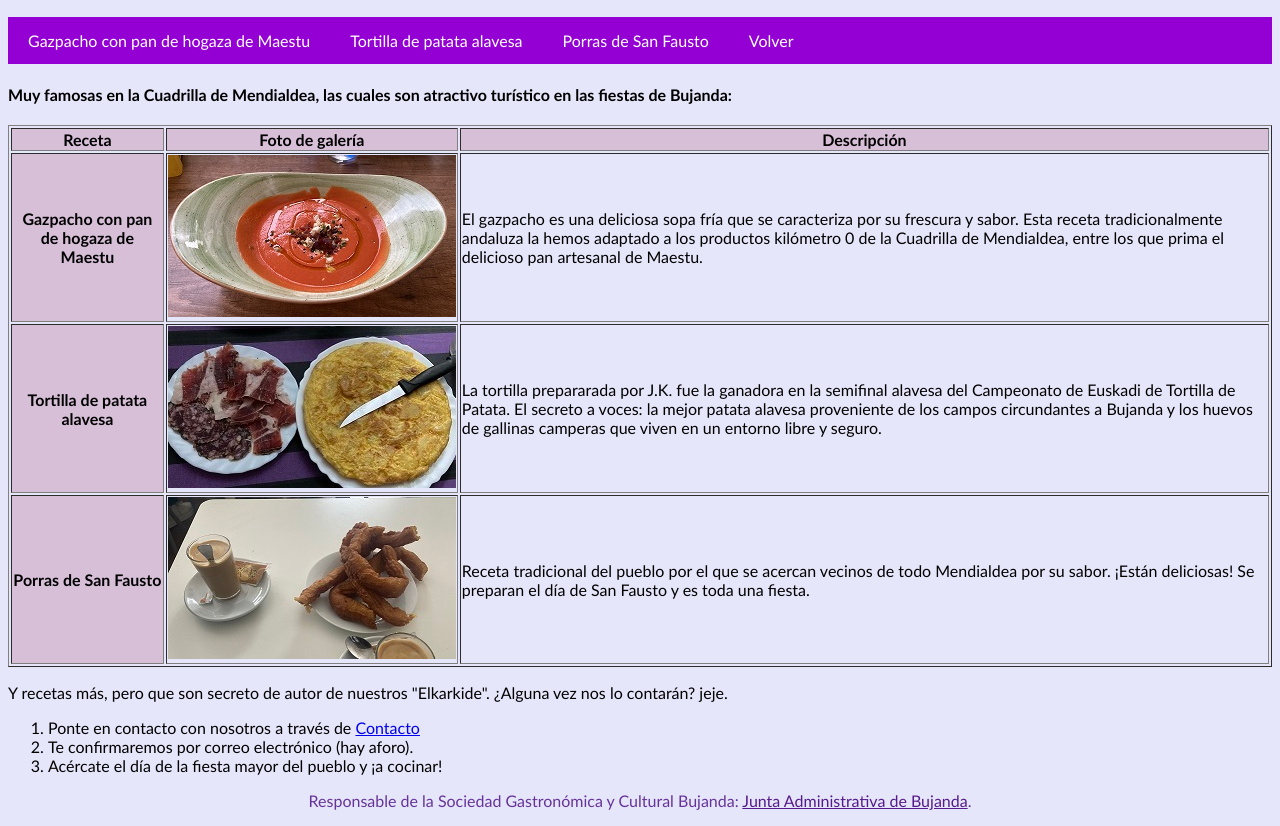
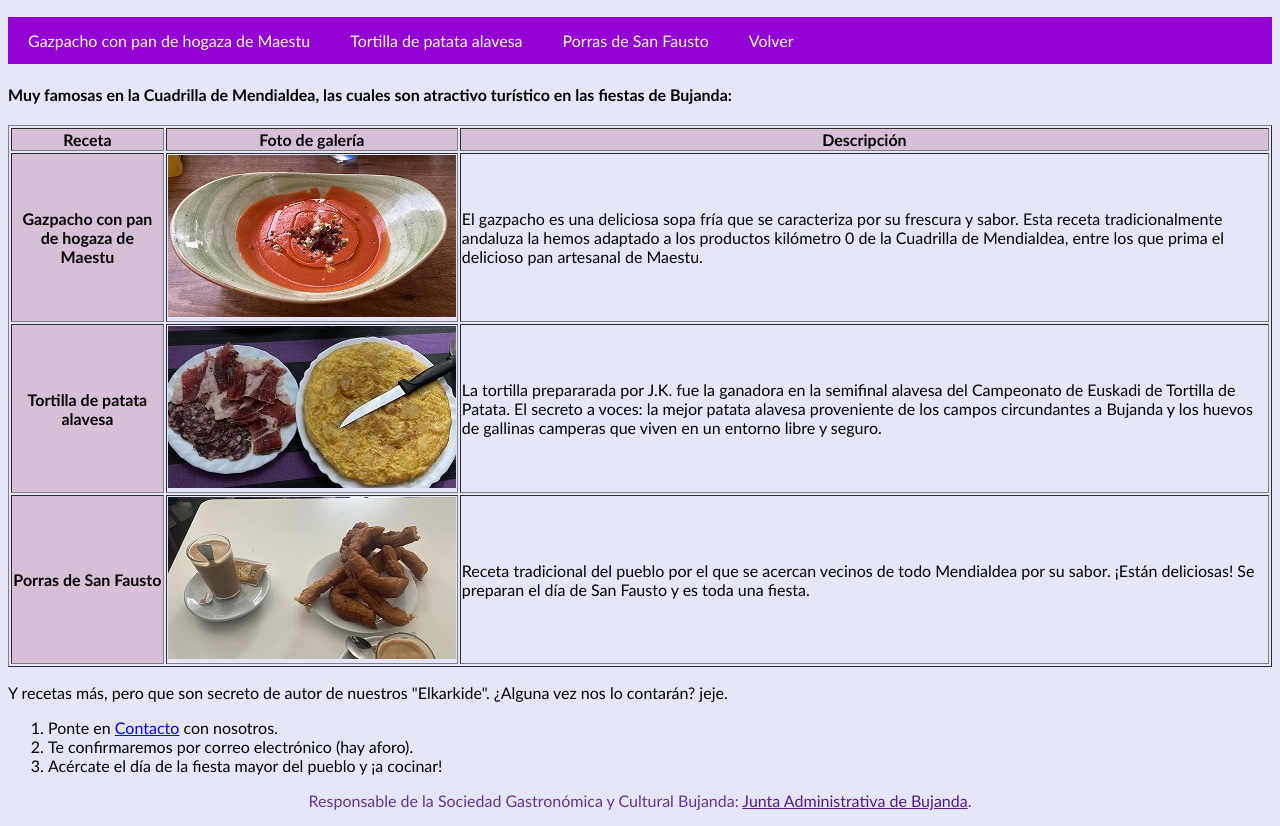
Before and after one commit to angil-birt/2425angil, a plain HTML site: page paginas/3recetas.html in a window 1280 px wide. Shown: the part 178-1004 px from the top of the page. Drawn offline with Linux system fonts and the light colour scheme.

Commit message:
Update 3recetas.html

```diff
--- a/paginas/3recetas.html
+++ b/paginas/3recetas.html
@@ -50,7 +50,7 @@
       <p>Y recetas más, pero que son secreto de autor de nuestros "Elkarkide". ¿Alguna vez nos lo contarán? jeje.</p>
 	  </article>
        <ol>
-	<li>Ponte en contacto con nosotros a través de <a href="paginas/4contacto.html" title="Contacto">Contacto</a></li>
+	<li>Ponte en <a href="paginas/4contacto.html" title="Contacto">Contacto</a> con nosotros.</li>
 	<li>Te confirmaremos por correo electrónico (hay aforo).
 	<li>Acércate el día de la fiesta mayor del pueblo y ¡a cocinar!
        </ol>
```
